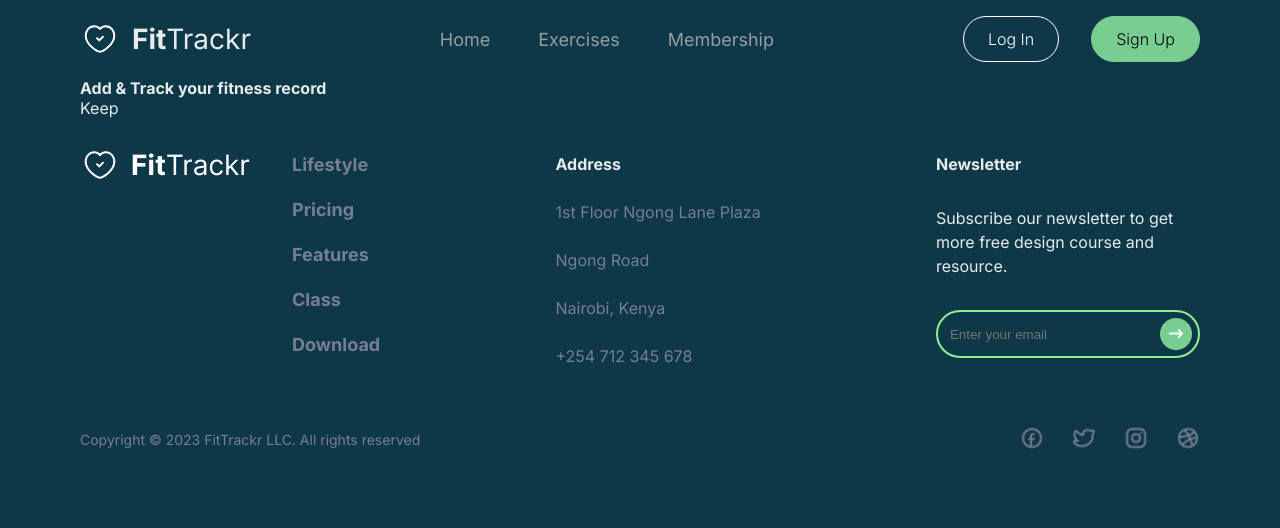
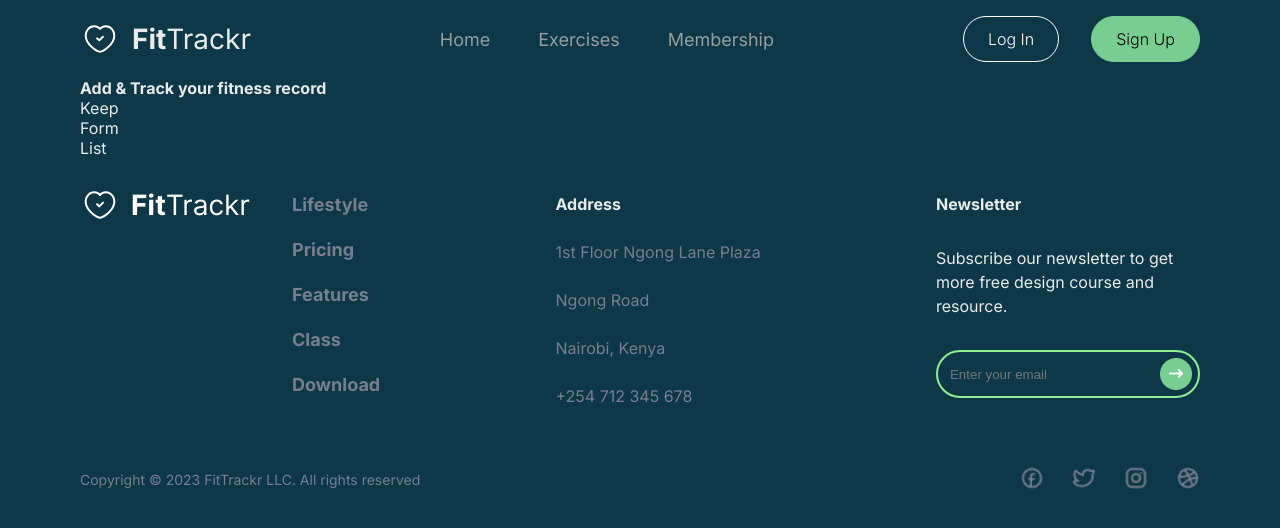
Before and after one commit to Ase020/fitTrackr-client, a React (Vite) app: page /my-fitness in a window 1280 px wide. Shown: the top 528 px of the page. Built offline with nearby package versions, Linux system fonts and the light colour scheme; no server answers; a web font is replaced by a local one.

Commit message:
fitness init

```diff
--- a/src/pages/exercise-details/ExerciseDetails.jsx
+++ b/src/pages/exercise-details/ExerciseDetails.jsx
@@ -44,7 +44,9 @@ const ExerciseDetails = () => {
   const [user] = useContext(UserContext);
 
   useEffect(() => {
-    fetch(`http://localhost:3000/exercises/${id}`)
+    fetch(`http://localhost:3000/exercises/${id}`, {
+      credentials: "include",
+    })
       .then((res) => {
         if (res.ok) {
           res.json().then(setExercise);
--- a/src/pages/fitness/Fitness.jsx
+++ b/src/pages/fitness/Fitness.jsx
@@ -10,6 +10,11 @@ const Fitness = () => {
 
         <p className="fitness_header-desc">Keep</p>
       </div>
+
+      <div className="fitness_body-container">
+        <div className="fitness_body-form">Form</div>
+        <div className="fitness_body-list">List</div>
+      </div>
     </main>
   );
 };
```
